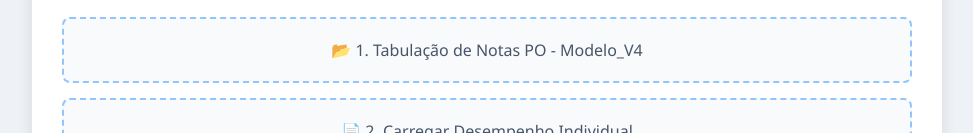
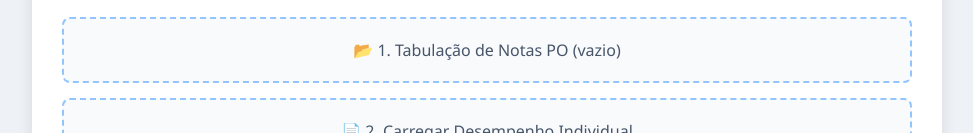
Before and after one commit to IvanildoPaiva/tabulacao_saep, a plain HTML site: page index.html in a window 1280 px wide. Shown: the part 219-352 px from the top of the page, without its empty margins (153-1126 px from the left). Drawn offline with Linux system fonts and the light colour scheme.

Commit message:
Modify box content for Tabulação de Notas PO
Updated the content of the first box to indicate it is empty.

```diff
--- a/index.html
+++ b/index.html
@@ -26,7 +26,7 @@
     </header>
 
     <div class="box" id="box-mestre" onclick="document.getElementById('file-mestre').click()">
-        📂 1. Tabulação de Notas PO - Modelo_V4
+        📂 1. Tabulação de Notas PO (vazio)
     </div>
     <input type="file" id="file-mestre" accept=".xlsx" hidden>
 
```
